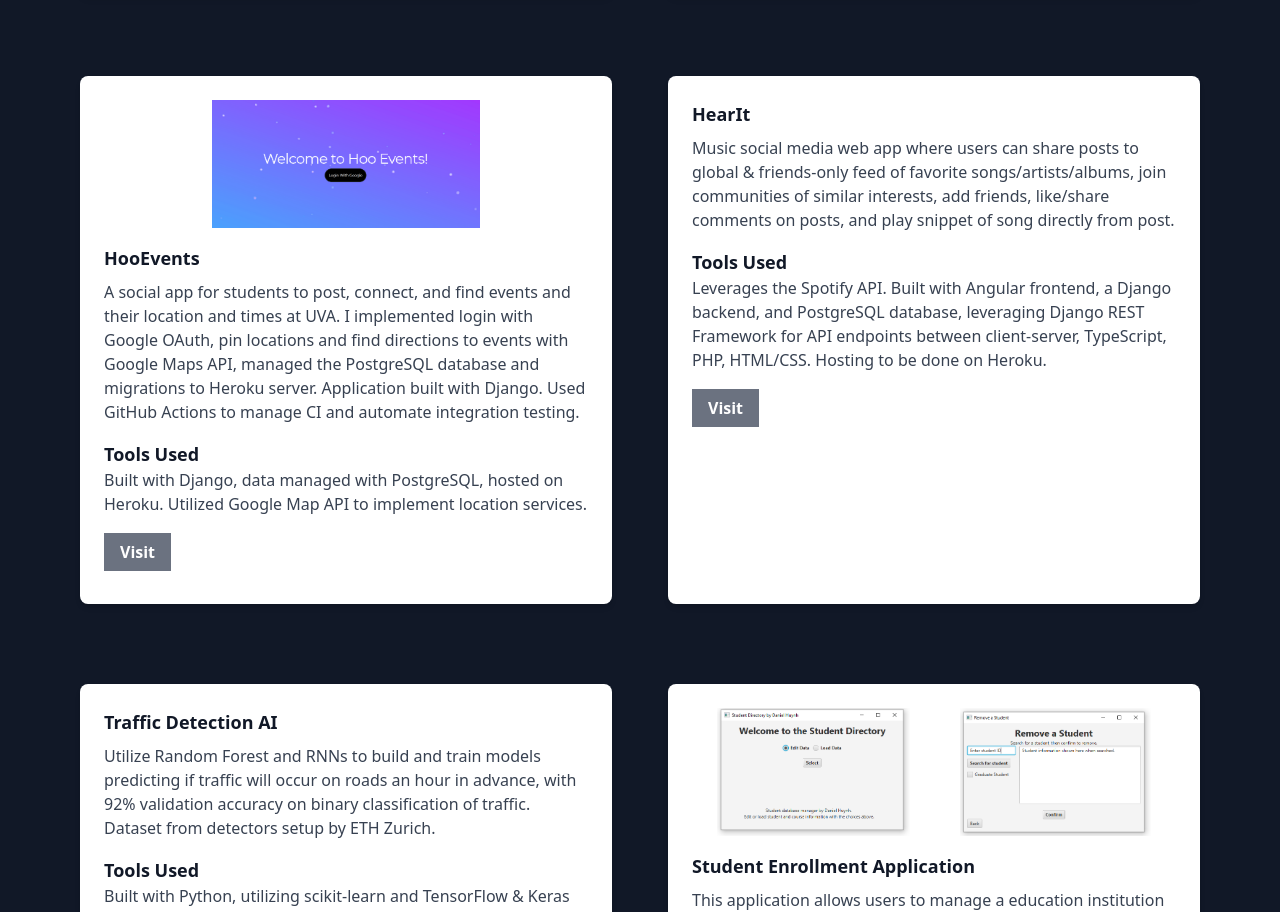
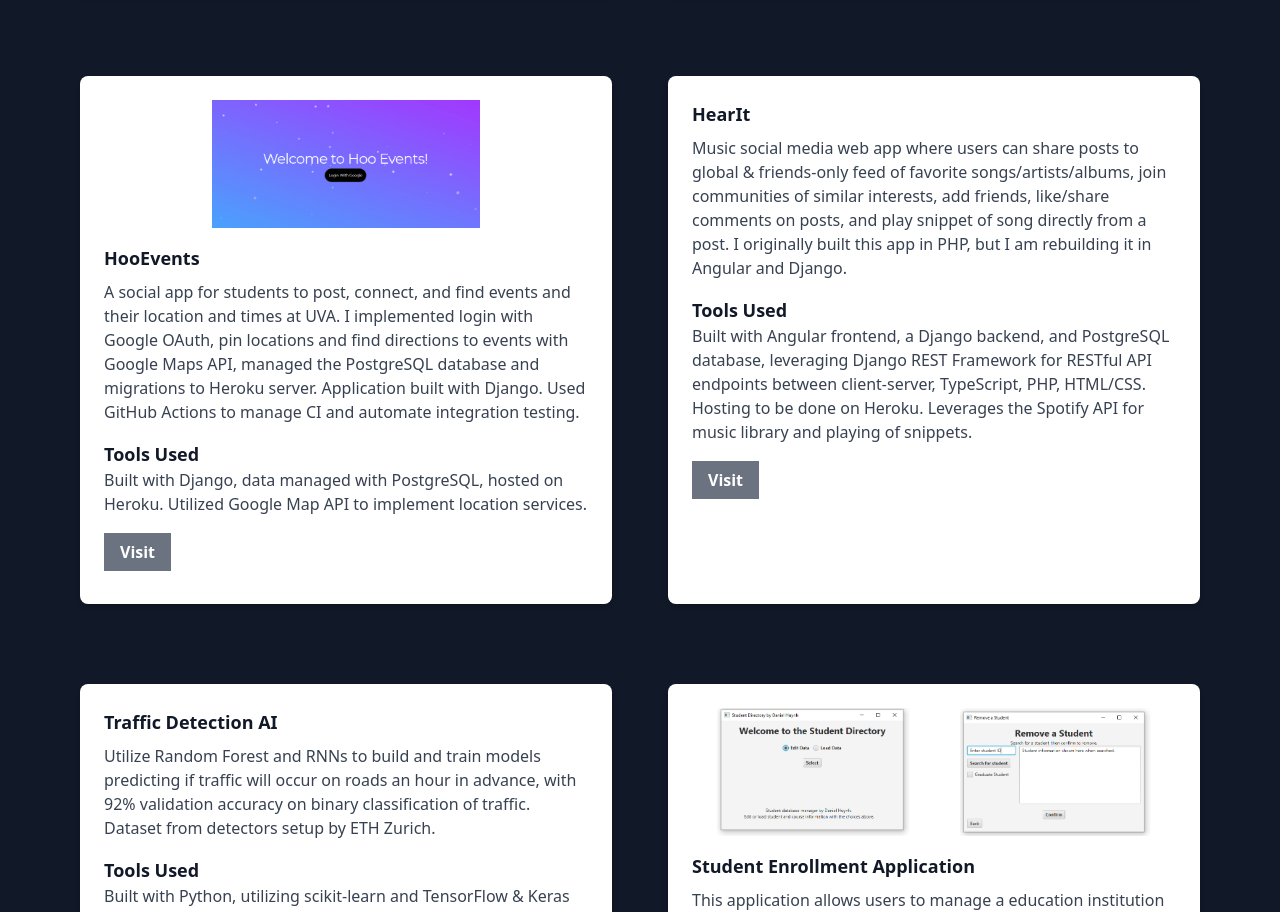
Before and after one commit to danielhuynh0/danielhuynh0.github.io, a React (Create React App) app: page / in a window 1280 px wide. Shown: the part 2980-3892 px from the top of the page. Built offline with nearby package versions, Linux system fonts and the light colour scheme.

Commit message:
updating hearit

```diff
--- a/src/Projects.js
+++ b/src/Projects.js
@@ -25,8 +25,8 @@ const Projects = React.forwardRef((props, ref) => {
         {
           title: "HearIt",
           images: [],
-          description: "Music social media web app where users can share posts to global & friends-only feed of favorite songs/artists/albums, join communities of similar interests, add friends, like/share comments on posts, and play snippet of song directly from post.",
-          tools: "Leverages the Spotify API. Built with Angular frontend, a Django backend, and PostgreSQL database, leveraging Django REST Framework for API endpoints between client-server, TypeScript, PHP, HTML/CSS. Hosting to be done on Heroku.",
+          description: "Music social media web app where users can share posts to global & friends-only feed of favorite songs/artists/albums, join communities of similar interests, add friends, like/share comments on posts, and play snippet of song directly from a post. I originally built this app in PHP, but I am rebuilding it in Angular and Django.",
+          tools: "Built with Angular frontend, a Django backend, and PostgreSQL database, leveraging Django REST Framework for RESTful API endpoints between client-server, TypeScript, PHP, HTML/CSS. Hosting to be done on Heroku. Leverages the Spotify API for music library and playing of snippets.",
           link: "https://github.com/danielhuynh0/hearit"
         },
         {
```
Also changed, not shown: 7 other files (tests, documents, lock files or other folders).
